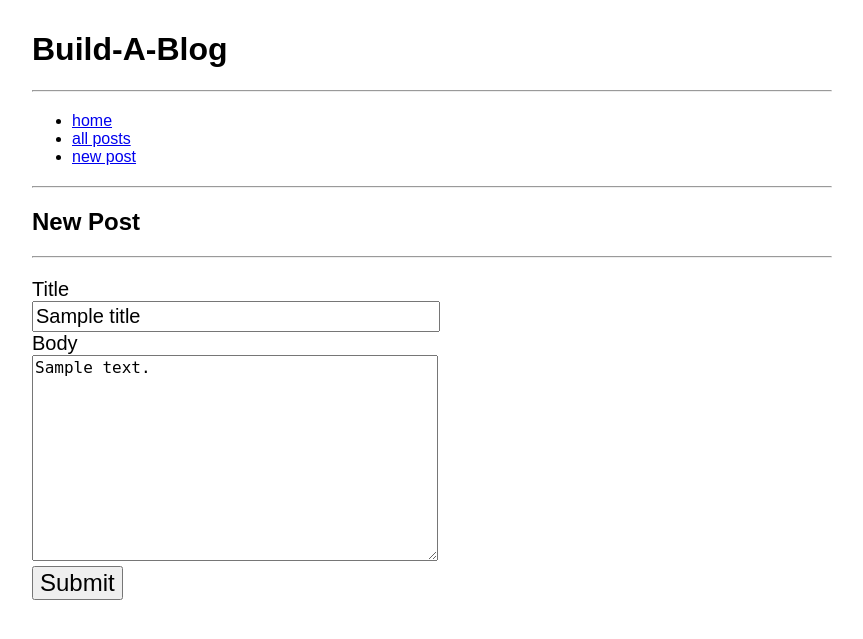
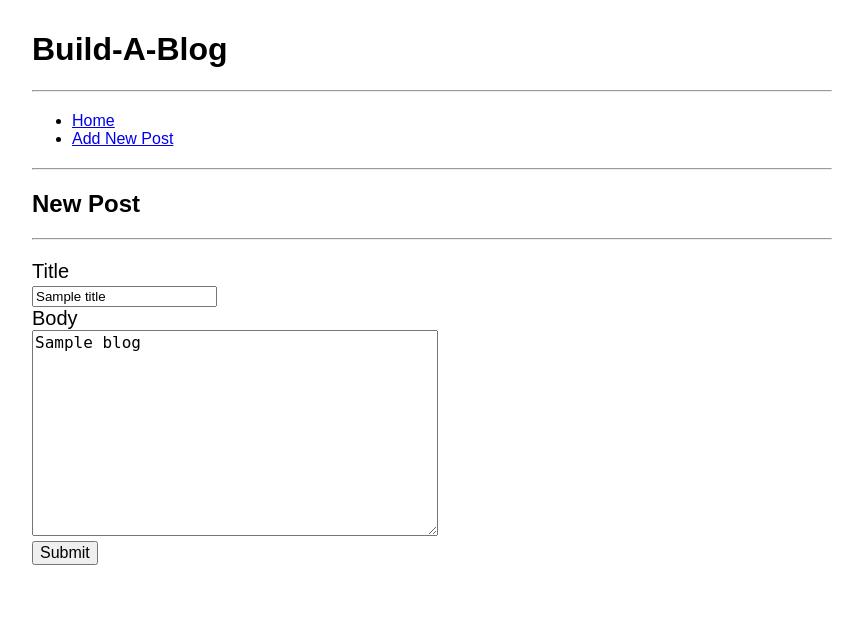
Before and after one commit to kc-redwolf/Build-A-Blog, a Python web app: template templates/newpost.html in a window 1280 px wide. Shown: the top 639 px of the page, without its empty margins (208-1071 px from the left). Run offline with Jinja, Linux system fonts and the light colour scheme; the template is opened without the code that fills it: most values are stand-ins (such as "Sample title", 1, 10 or a date in 2020).

Commit message:
Completed Assignment.

```diff
--- a/templates/base.html
+++ b/templates/base.html
@@ -20,12 +20,6 @@
                     font-size: 20px;
                 }
 
-                input[type=text] {
-                    width: 400px;
-                    font-size: 20px;
-                    padding: 2px;
-                }
-
                 textarea {
                     width: 400px;
                     height: 200px;
@@ -34,14 +28,14 @@
                 }
 
                 input[type=submit] {
-                    font-size: 24px;
+                    font-size: 16px;
                 }
 
                 hr {
                     margin: 20px auto;
                 }
 
-            .blog + .post {
+                .blog {
                     margin-top: 20px;
                 }
 
@@ -63,9 +57,9 @@
             <hr>
                 <nav>
                     <ul>
-                        <li><a href="/">home</a></li>
-                        <li><a href="/blog">all posts</a></li>
-                        <li><a href="/blog/newpost">new post</a></li>
+                        <li><a href="/">Home</a></li>
+
+                        <li><a href="/blog/newpost">Add New Post</a></li>
                     </ul>
                 </nav>
             <hr>
--- a/templates/newpost.html
+++ b/templates/newpost.html
@@ -8,14 +8,14 @@
         <form method="post">
             <label>
                 <div>Title</div>
-                <input type="text" name="title" value="{{title}}">
+                <input type="text" name="blog-title" value="{{title}}">
             </label>
             <label>
                 <div>Body</div>
-                <textarea name="body">{{body}}</textarea>
+                <textarea name="blog-body">{{blog}}</textarea>
             </label>
-            <div class="error">{{ error }}</div>
-            <input type="submit">
+            <div class="error">{{error}}</div>
+            <input type="submit"/>
         </form>
 
 {% endblock %}
--- a/templates/viewpost.html
+++ b/templates/viewpost.html
@@ -2,7 +2,8 @@
 
 {% block content %}
 
-    <h2><a href="/blog/{{ blog.key().id() }}">{{ blog.title }}</a></h2>
-    <p>{{ blog.body }}</p>
+    <div class="blog-title">{{post.title}}</div>
+
+    <div class="blog-body">{{post.blog}}</div>
 
 {% endblock %}
```
Also changed, not shown: app.yaml (+12 -3 lines), main.py (+18 -16 lines), templates/blog.html (+6 -2 lines), 1 other file. Lines whose indentation alone changed are shown as unchanged.
